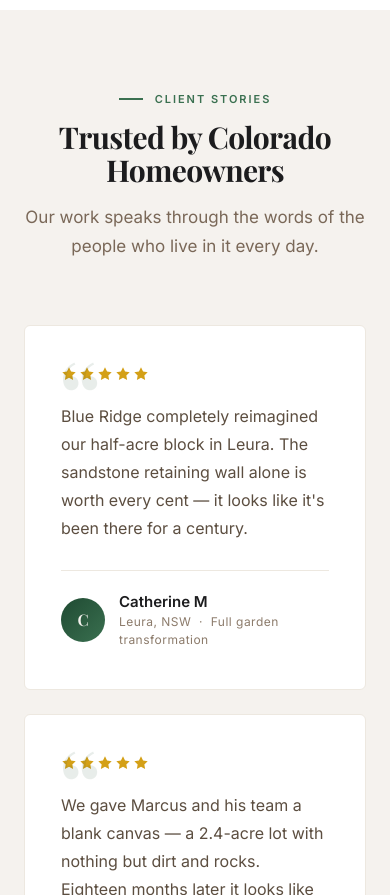
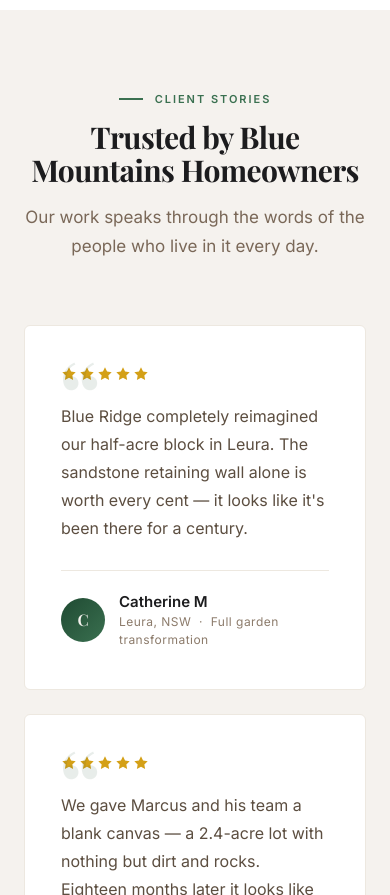
Before and after one commit to Julex-Dev/template-landscaper, a website built with Vite: page index.html in a window 390 px wide. Shown: the part 4960-5855 px from the top of the page. Built offline with nearby package versions, Linux system fonts and the light colour scheme; a web font is replaced by a local one.

Commit message:
Remove all hardcoded business content from components
All business-specific text now lives exclusively in src/data/business.js.

Added to business.js: seo block, copy block with every section heading/label/
CTA/bullet/placeholder, and fixed phoneHref to AU format (+61247826391).

Updated: index.html, main.js, navbar, hero, about, services, testimonials,
quote, and footer components — nothing hardcoded in templates.

```diff
--- a/src/components/about.js
+++ b/src/components/about.js
@@ -1,4 +1,4 @@
-export function About({ yearsExperience, founded, founder, story, credentials, stats }) {
+export function About({ yearsExperience, founded, founder, story, credentials, stats, copy }) {
   const statsHtml = stats.map(s => `
     <div style="text-align:center;padding:24px 16px;">
       <div class="stat-number">
@@ -58,15 +58,15 @@ export function About({ yearsExperience, founded, founder, story, credentials, s
 
           <!-- Right: copy -->
           <div class="reveal-right">
-            <span class="section-eyebrow">Our Story</span>
+            <span class="section-eyebrow">${copy.about.eyebrow}</span>
             <h2 style="font-family:var(--font-display);font-size:clamp(30px,3.5vw,44px);font-weight:700;color:var(--color-charcoal-800);margin:0 0 24px;letter-spacing:-0.02em;line-height:1.12;">
-              Rooted in the Rocky Mountains Since ${founded}
+              ${copy.about.heading} ${founded}
             </h2>
             ${storyHtml}
             <div style="display:flex;flex-direction:column;gap:16px;margin-bottom:40px;">
               ${credentialsHtml}
             </div>
-            <a href="#quote" class="btn btn-dark">Work With Us</a>
+            <a href="#quote" class="btn btn-dark">${copy.about.cta}</a>
           </div>
 
         </div>
--- a/src/components/footer.js
+++ b/src/components/footer.js
@@ -8,7 +8,7 @@ const SOCIAL_ICONS = [
 const COMPANY_LINKS = ['About Us', 'Our Process', 'Portfolio', 'Careers', 'Press'];
 const SUPPORT_LINKS = ['Contact Us', 'FAQ', 'Service Areas', 'Free Consultation', 'Privacy Policy'];
 
-export function Footer({ nameLine1, nameLine2, name, email, phone, phoneHref, serviceAreas, services, founded }) {
+export function Footer({ nameLine1, nameLine2, name, email, phone, phoneHref, serviceAreas, services, founded, copy }) {
   const year = new Date().getFullYear();
 
   const serviceLinks = services.map(s => `<li><a href="#services" class="footer-link">${s.title}</a></li>`).join('');
@@ -49,7 +49,7 @@ export function Footer({ nameLine1, nameLine2, name, email, phone, phoneHref, se
               </div>
             </div>
             <p style="font-size:14px;line-height:1.7;color:var(--color-stone-500);max-width:260px;margin-bottom:24px;">
-              Premium landscape design and installation serving ${serviceAreas.join(', ')} since ${founded}.
+              ${copy.footer.tagline}
             </p>
             <div style="display:flex;gap:10px;">${socials}</div>
           </div>
--- a/src/components/hero.js
+++ b/src/components/hero.js
@@ -22,7 +22,7 @@ const mountainSvg = `
   </svg>
 `;
 
-export function Hero({ founded, city, state, description }) {
+export function Hero({ founded, city, state, description, copy }) {
   return `
     <section id="hero">
       <div class="hero-bg" id="hero-parallax"></div>
@@ -34,7 +34,7 @@ export function Hero({ founded, city, state, description }) {
           <p class="section-eyebrow" style="color:rgba(110,171,132,0.85);">Est. ${founded} &nbsp;·&nbsp; ${city}, ${state}</p>
 
           <h1 style="font-family:var(--font-display);font-size:clamp(44px,7vw,88px);font-weight:700;color:#faf8f5;line-height:1.04;letter-spacing:-0.02em;margin:0 0 24px;">
-            Where Craft<br>Meets <em style="color:var(--color-forest-400);font-style:italic;">Landscape.</em>
+            ${copy.hero.headline.replace(/\{\{accent\}\}(.*?)\{\{\/accent\}\}/g, '<em style="color:var(--color-forest-400);font-style:italic;">$1</em>')}
           </h1>
 
           <p style="font-size:clamp(16px,2vw,19px);color:rgba(212,201,187,0.85);font-weight:300;line-height:1.7;max-width:480px;margin-bottom:40px;">
@@ -42,8 +42,8 @@ export function Hero({ founded, city, state, description }) {
           </p>
 
           <div style="display:flex;flex-wrap:wrap;gap:14px;">
-            <a href="#quote" class="btn btn-primary">Request a Free Quote</a>
-            <a href="#services" class="btn btn-outline">Explore Services</a>
+            <a href="#quote" class="btn btn-primary">${copy.hero.ctaPrimary}</a>
+            <a href="#services" class="btn btn-outline">${copy.hero.ctaSecondary}</a>
           </div>
         </div>
       </div>
--- a/src/components/navbar.js
+++ b/src/components/navbar.js
@@ -1,4 +1,4 @@
-export function Navbar({ nameLine1, nameLine2 }) {
+export function Navbar({ nameLine1, nameLine2, copy }) {
   return `
     <nav id="navbar">
       <div class="site-container">
@@ -22,7 +22,7 @@ export function Navbar({ nameLine1, nameLine2 }) {
             <a href="#services" class="nav-link">Services</a>
             <a href="#about" class="nav-link">About</a>
             <a href="#testimonials" class="nav-link">Testimonials</a>
-            <a href="#quote" class="btn btn-primary" style="padding:10px 22px;font-size:12px;">Free Quote</a>
+            <a href="#quote" class="btn btn-primary" style="padding:10px 22px;font-size:12px;">${copy.nav.cta}</a>
           </div>
 
           <!-- Hamburger (mobile) -->
--- a/src/components/quote.js
+++ b/src/components/quote.js
@@ -1,4 +1,4 @@
-export function Quote({ phone, phoneHref, email, services }) {
+export function Quote({ phone, phoneHref, email, services, copy }) {
   const serviceOptions = services.map(s =>
     `<option value="${s.key}">${s.title}</option>`
   ).join('');
@@ -13,20 +13,16 @@ export function Quote({ phone, phoneHref, email, services }) {
 
           <!-- Left: pitch -->
           <div class="reveal-left">
-            <span class="section-eyebrow" style="color:rgba(106,171,132,0.8);">Get Started</span>
+            <span class="section-eyebrow" style="color:rgba(106,171,132,0.8);">${copy.quote.eyebrow}</span>
             <h2 style="font-family:var(--font-display);font-size:clamp(30px,3.5vw,46px);font-weight:700;color:var(--color-stone-50);margin:0 0 20px;letter-spacing:-0.02em;line-height:1.1;">
-              Let's Build Something Beautiful Together
+              ${copy.quote.heading}
             </h2>
             <p style="font-size:16px;line-height:1.75;color:rgba(212,201,187,0.75);margin-bottom:36px;">
-              Share your vision with us. We'll schedule a complimentary on-site consultation and deliver a detailed proposal — no obligation, no pressure.
+              ${copy.quote.subtext}
             </p>
 
             <div style="display:flex;flex-direction:column;gap:20px;">
-              ${[
-                ['Free On-Site Consultation', 'We visit your property and assess your space at no cost.'],
-                ['Detailed Written Proposal',  'You receive a full scope, timeline, and transparent pricing.'],
-                ['No Hidden Fees — Ever',       'Our contracts are fixed-price. What we quote is what you pay.'],
-              ].map(([title, desc]) => `
+              ${copy.quote.bullets.map(([title, desc]) => `
                 <div style="display:flex;align-items:flex-start;gap:16px;">
                   <div style="width:36px;height:36px;border-radius:8px;background:rgba(74,138,100,0.15);border:1px solid rgba(106,171,132,0.2);display:flex;align-items:center;justify-content:center;flex-shrink:0;margin-top:2px;">
                     <svg width="14" height="12" viewBox="0 0 14 12" fill="none"><path d="M1 6l4 4 8-8" stroke="#6aab84" stroke-width="1.5" stroke-linecap="round" stroke-linejoin="round"/></svg>
@@ -40,7 +36,7 @@ export function Quote({ phone, phoneHref, email, services }) {
             </div>
 
             <div style="margin-top:40px;padding:24px;border:1px solid rgba(106,171,132,0.15);border-radius:6px;background:rgba(74,138,100,0.06);">
-              <p style="font-size:13px;font-weight:500;letter-spacing:0.06em;text-transform:uppercase;color:var(--color-forest-400);margin-bottom:6px;">Contact Directly</p>
+              <p style="font-size:13px;font-weight:500;letter-spacing:0.06em;text-transform:uppercase;color:var(--color-forest-400);margin-bottom:6px;">${copy.quote.contactLabel}</p>
               <a href="${phoneHref}" style="display:block;font-family:var(--font-display);font-size:22px;color:var(--color-stone-100);text-decoration:none;margin-bottom:4px;">${phone}</a>
               <a href="mailto:${email}" style="font-size:14px;color:rgba(181,168,152,0.6);text-decoration:none;">${email}</a>
             </div>
@@ -77,18 +73,18 @@ export function Quote({ phone, phoneHref, email, services }) {
               </div>
               <div>
                 <label class="form-label">Property Address</label>
-                <input type="text" name="address" class="form-input" placeholder="123 Mountain View Rd">
+                <input type="text" name="address" class="form-input" placeholder="${copy.quote.addressPlaceholder}">
               </div>
               <div>
                 <label class="form-label">Project Description</label>
                 <textarea name="message" class="form-textarea form-input" placeholder="Tell us about your space, your goals, and any specific ideas you have in mind…"></textarea>
               </div>
               <button type="submit" class="btn btn-primary" style="width:100%;justify-content:center;padding:16px 32px;font-size:14px;">
-                Submit My Request
+                ${copy.quote.submitLabel}
                 <svg width="16" height="16" viewBox="0 0 24 24" fill="none" stroke="currentColor" stroke-width="2" stroke-linecap="round" stroke-linejoin="round"><line x1="5" y1="12" x2="19" y2="12"/><polyline points="12 5 19 12 12 19"/></svg>
               </button>
               <p style="font-size:12px;color:rgba(181,168,152,0.45);text-align:center;margin:0;">
-                We respond within 1 business day. Your information is never shared.
+                ${copy.quote.disclaimer}
               </p>
               <div id="form-success" style="display:none;padding:20px;background:rgba(74,138,100,0.15);border:1px solid rgba(106,171,132,0.3);border-radius:6px;text-align:center;">
                 <div style="font-size:22px;margin-bottom:8px;">✓</div>
--- a/src/components/services.js
+++ b/src/components/services.js
@@ -8,7 +8,7 @@ const ICONS = {
   lighting: `<svg width="24" height="24" viewBox="0 0 24 24" fill="none" stroke="#6aab84" stroke-width="1.5" stroke-linecap="round" stroke-linejoin="round"><circle cx="12" cy="12" r="5"/><line x1="12" y1="1" x2="12" y2="3"/><line x1="12" y1="21" x2="12" y2="23"/><line x1="4.22" y1="4.22" x2="5.64" y2="5.64"/><line x1="18.36" y1="18.36" x2="19.78" y2="19.78"/><line x1="1" y1="12" x2="3" y2="12"/><line x1="21" y1="12" x2="23" y2="12"/><line x1="4.22" y1="19.78" x2="5.64" y2="18.36"/><line x1="18.36" y1="5.64" x2="19.78" y2="4.22"/></svg>`,
 };
 
-export function Services({ services }) {
+export function Services({ services, copy }) {
   const cards = services.map((s, i) => `
     <div class="service-card reveal d${i + 1}">
       <div class="service-icon">${ICONS[s.key] ?? ICONS.design}</div>
@@ -21,12 +21,12 @@ export function Services({ services }) {
     <section id="services" class="section-pad" style="background:var(--color-stone-50);">
       <div class="site-container">
         <div style="max-width:560px;margin-bottom:64px;" class="reveal">
-          <span class="section-eyebrow">What We Do</span>
+          <span class="section-eyebrow">${copy.services.eyebrow}</span>
           <h2 style="font-family:var(--font-display);font-size:clamp(32px,4vw,48px);font-weight:700;color:var(--color-charcoal-800);margin:0 0 16px;letter-spacing:-0.02em;line-height:1.1;">
-            Comprehensive Services,<br>Uncompromising Quality
+            ${copy.services.heading}
           </h2>
           <p style="font-size:17px;line-height:1.7;color:var(--color-stone-600);margin:0;">
-            Every project we take on is treated as a long-term relationship. From initial concept to ongoing care, we're with you at every stage.
+            ${copy.services.subtext}
           </p>
           <div class="section-divider" style="margin-top:24px;"></div>
         </div>
--- a/src/components/testimonials.js
+++ b/src/components/testimonials.js
@@ -2,7 +2,7 @@ const Stars = (n) => Array.from({ length: n }, () =>
   `<svg width="16" height="16" viewBox="0 0 24 24" fill="#d4a017" stroke="none"><path d="M12 2l3.09 6.26L22 9.27l-5 4.87 1.18 6.88L12 17.77l-6.18 3.25L7 14.14 2 9.27l6.91-1.01L12 2z"/></svg>`
 ).join('');
 
-export function Testimonials({ testimonials, trustBadges }) {
+export function Testimonials({ testimonials, trustBadges, copy }) {
   const cards = testimonials.map((t, i) => `
     <div class="testi-card reveal d${i + 1}">
       <div style="display:flex;gap:2px;margin-bottom:20px;">${Stars(t.stars)}</div>
@@ -31,12 +31,12 @@ export function Testimonials({ testimonials, trustBadges }) {
     <section id="testimonials" class="section-pad" style="background:var(--color-stone-100);">
       <div class="site-container">
         <div style="text-align:center;max-width:580px;margin:0 auto 64px;" class="reveal">
-          <span class="section-eyebrow" style="justify-content:center;">Client Stories</span>
+          <span class="section-eyebrow" style="justify-content:center;">${copy.testimonials.eyebrow}</span>
           <h2 style="font-family:var(--font-display);font-size:clamp(30px,4vw,46px);font-weight:700;color:var(--color-charcoal-800);margin:0 0 16px;letter-spacing:-0.02em;line-height:1.1;">
-            Trusted by Colorado Homeowners
+            ${copy.testimonials.heading}
           </h2>
           <p style="font-size:17px;line-height:1.7;color:var(--color-stone-600);margin:0;">
-            Our work speaks through the words of the people who live in it every day.
+            ${copy.testimonials.subtext}
           </p>
         </div>
 
--- a/src/data/business.js
+++ b/src/data/business.js
@@ -17,7 +17,7 @@ export const business = {
 
   // ── Contact ────────────────────────────────────────────────
   phone:     '(02) 4782 6391',
-  phoneHref: 'tel:+17205550184',
+  phoneHref: 'tel:+61247826391',
   email:     'hello@blueridgelandscapes.com',
 
   // ── Location ───────────────────────────────────────────────
@@ -126,6 +126,68 @@ export const business = {
     { value: 'Top 5%', label: 'Angi Certified',  sub: 'Elite Pro Status' },
   ],
 
+  // ── SEO ────────────────────────────────────────────────────
+  // Used by main.js to set <title> and <meta name="description"> at runtime.
+  seo: {
+    title:       'Blue Ridge Landscapes — Sculpting the Mountains, One Garden at a Time',
+    description: 'Premium landscape design and installation for Blue Mountains homeowners. Blue Ridge Landscapes transforms outdoor spaces into living works of art built to endure every season.',
+  },
+
+  // ── Section copy ───────────────────────────────────────────
+  // Every piece of visible text that is business-specific lives here.
+  // Components read from this object — nothing is hardcoded in templates.
+  copy: {
+
+    nav: {
+      cta: 'Free Quote',
+    },
+
+    hero: {
+      headline:     'Where Craft<br>Meets {{accent}}Landscape.{{/accent}}',
+      ctaPrimary:   'Request a Free Quote',
+      ctaSecondary: 'Explore Services',
+    },
+
+    about: {
+      eyebrow: 'Our Story',
+      heading: 'Rooted in the Blue Mountains Since',  // founded year appended automatically
+      cta:     'Work With Us',
+    },
+
+    services: {
+      eyebrow:  'What We Do',
+      heading:  'Comprehensive Services,<br>Uncompromising Quality',
+      subtext:  "Every project we take on is treated as a long-term relationship. From initial concept to ongoing care, we're with you at every stage.",
+    },
+
+    testimonials: {
+      eyebrow: 'Client Stories',
+      heading: 'Trusted by Blue Mountains Homeowners',
+      subtext: 'Our work speaks through the words of the people who live in it every day.',
+    },
+
+    quote: {
+      eyebrow:            'Get Started',
+      heading:            "Let's Build Something Beautiful Together",
+      subtext:            "Share your vision with us. We'll schedule a complimentary on-site consultation and deliver a detailed proposal — no obligation, no pressure.",
+      contactLabel:       'Contact Directly',
+      addressPlaceholder: '25 Lurline St, Katoomba NSW 2780',
+      submitLabel:        'Submit My Request',
+      disclaimer:         'We respond within 1 business day. Your information is never shared.',
+      bullets: [
+        ['Free On-Site Consultation', 'We visit your property and assess your space at no cost.'],
+        ['Detailed Written Proposal',  'You receive a full scope, timeline, and transparent pricing.'],
+        ['No Hidden Fees — Ever',      'Our contracts are fixed-price. What we quote is what you pay.'],
+      ],
+    },
+
+    footer: {
+      tagline:   'Premium landscape design and installation for the Blue Mountains.',
+      mobileCta: 'Get Your Free Quote',
+    },
+
+  },
+
   // ── Colour palette ─────────────────────────────────────────
   // These are injected as CSS custom properties at runtime (see main.js → applyTheme).
   // Tailwind utilities reference them via @theme inline in style.css.
--- a/src/main.js
+++ b/src/main.js
@@ -21,7 +21,11 @@ function applyTheme(colors) {
 
 applyTheme(business.colors);
 
-// ── 2. Responsive grid overrides ────────────────────────────
+// ── 2. Apply SEO meta from business config ───────────────────
+document.title = business.seo.title;
+document.querySelector('meta[name="description"]').setAttribute('content', business.seo.description);
+
+// ── 3. Responsive grid overrides ────────────────────────────
 const responsiveStyle = document.createElement('style');
 responsiveStyle.textContent = `
   @media (min-width: 768px) { .md-hidden { display: none !important; } }
@@ -35,13 +39,13 @@ responsiveStyle.textContent = `
 `;
 document.head.appendChild(responsiveStyle);
 
-// ── 3. Render ────────────────────────────────────────────────
+// ── 4. Render ────────────────────────────────────────────────
 document.getElementById('app').innerHTML = `
   ${Navbar(business)}
 
   <div id="mobile-cta">
     <a href="#quote" class="btn btn-primary" style="width:100%;justify-content:center;padding:14px;">
-      Get Your Free Quote
+      ${business.copy.footer.mobileCta}
     </a>
   </div>
 
@@ -56,12 +60,12 @@ document.getElementById('app').innerHTML = `
   ${Footer(business)}
 `;
 
-// ── 4. Apply responsive class names after render ─────────────
+// ── 5. Apply responsive class names after render ─────────────
 document.querySelector('#about > .site-container > div')?.classList.add('about-grid');
 document.querySelector('#quote > .site-container > div')?.classList.add('quote-grid');
 document.querySelector('footer > .site-container > div:first-child')?.classList.add('footer-grid');
 
-// ── 5. Init all interactive features ────────────────────────
+// ── 6. Init all interactive features ────────────────────────
 initNavbar();
 initHero();
 initReveal();
```
Also changed, not shown: index.html (+2 -2 lines).
